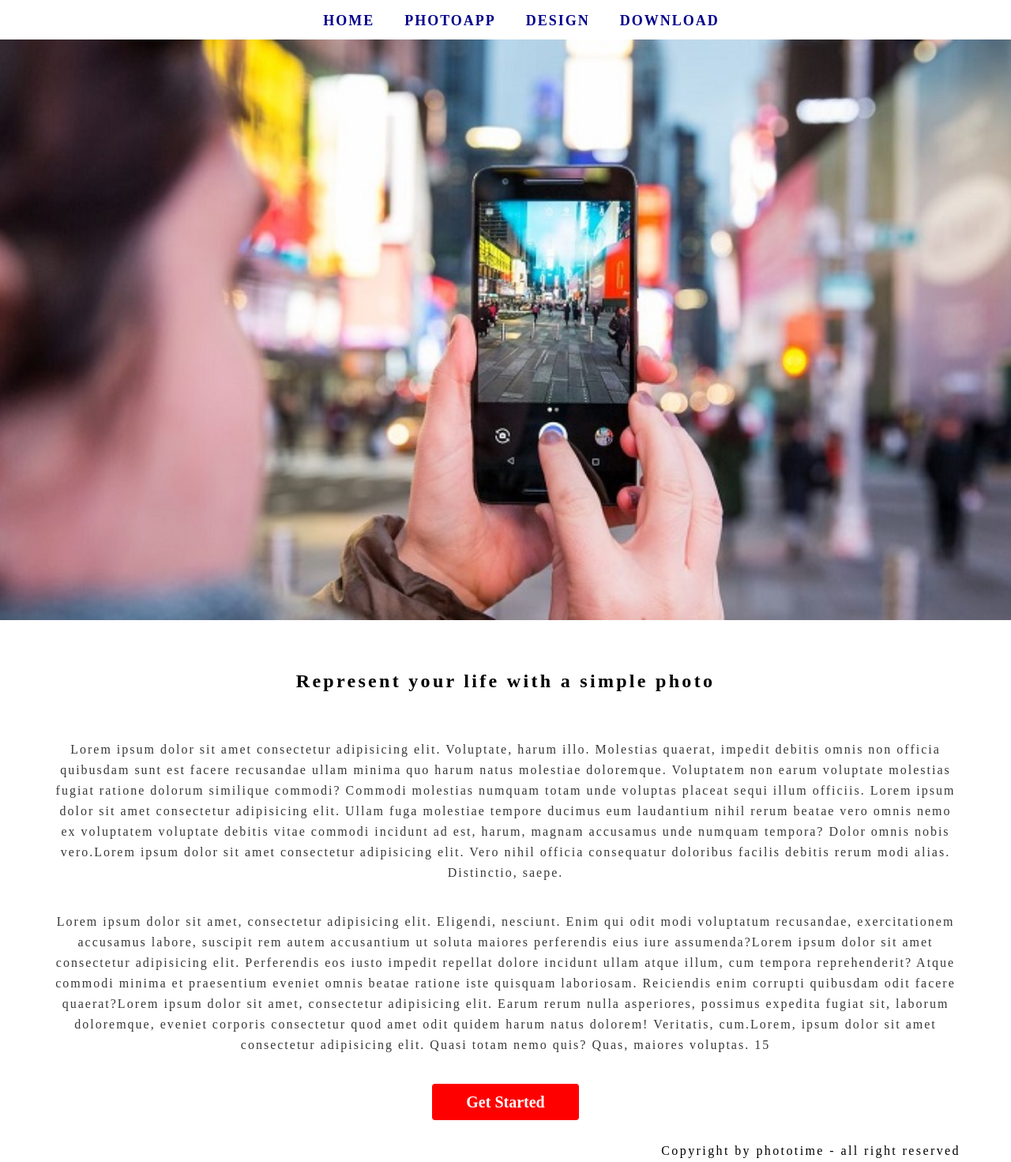
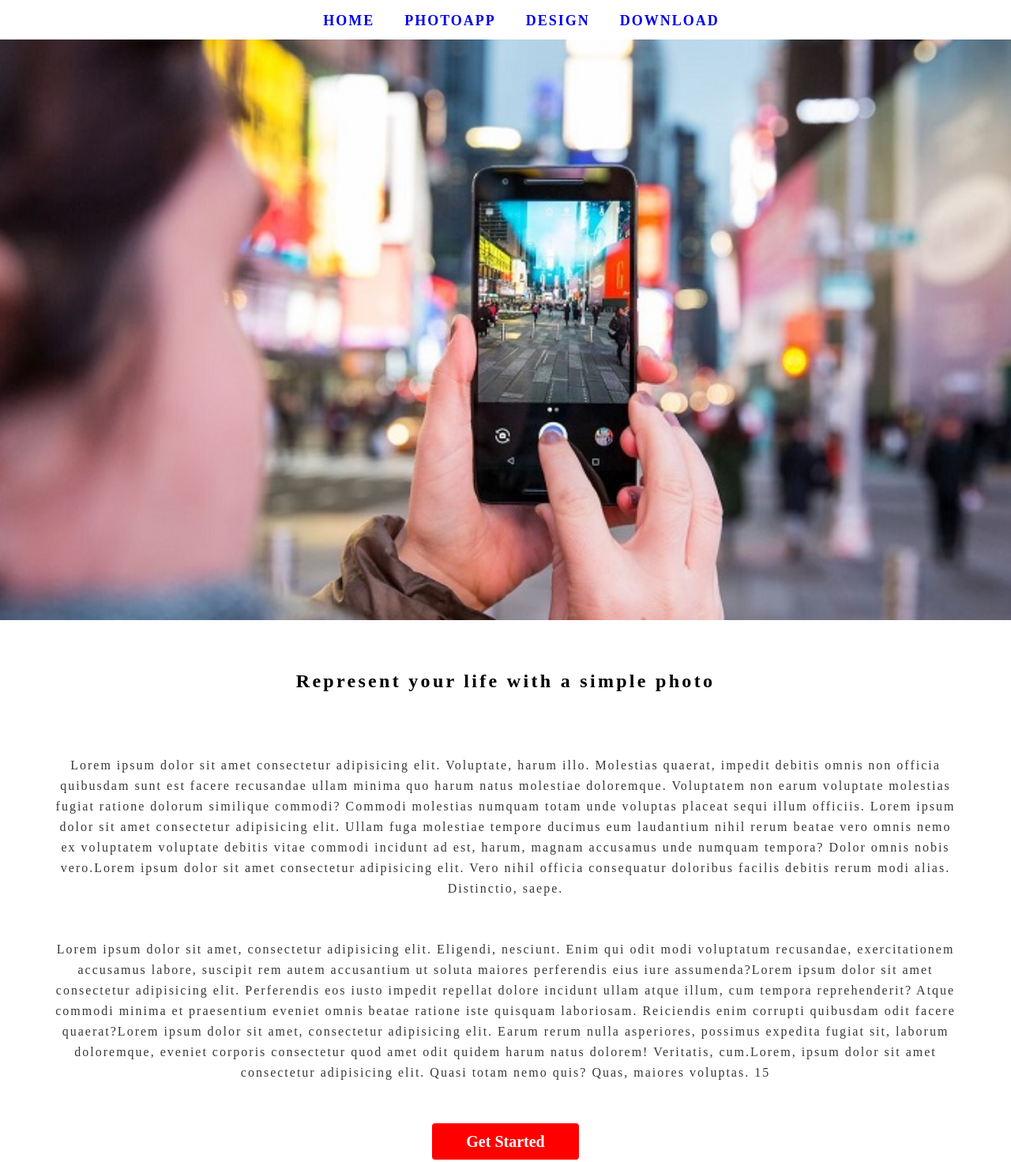
Before and after one commit to KateSof/Homework, a plain HTML site: page homework2-Simple-Photo/index.html in a window 1280 px wide. Shown: the top 1471 px of the page at 79% size. Drawn offline with Linux system fonts and the light colour scheme.

Commit message:
Add files via upload

```diff
--- a/homework2-Simple-Photo/index.html
+++ b/homework2-Simple-Photo/index.html
@@ -9,24 +9,24 @@
 <body>
     <header class="header">
         <ul class="navigation">
-            <a href="https://dan-it.com.ua/uk/" target="blank"><li class="Home">HOME</li></a>
-            <a href="#"><li class="PhotoApp">PHOTOAPP</li></a>
-            <a href="#"><li class="Design">DESIGN</li></a>
-            <a href="#"><li class="Download">DOWNLOAD</li></a>
+            <li><a href="https://dan-it.com.ua/uk/" target="blank">HOME</a></li>
+            <li><a href="#">PHOTOAPP</a></li>
+            <li><a href="#">DESIGN</a></li>
+            <li><a href="#">DOWNLOAD</a></li>
         </ul>
     </header>
     <main>
         <img src="image.png" alt="Photo">
         <h2>Represent your life with a simple photo</h2>
 
-        <span class="text">
-            <p class="firsttext"> Lorem ipsum dolor sit amet consectetur adipisicing elit. Voluptate, harum illo. Molestias quaerat, impedit debitis omnis non officia quibusdam sunt est facere recusandae ullam minima quo harum natus molestiae doloremque. Voluptatem non earum voluptate molestias fugiat ratione dolorum similique commodi? Commodi molestias numquam totam unde voluptas placeat sequi illum officiis.
+        <text>
+            <p> Lorem ipsum dolor sit amet consectetur adipisicing elit. Voluptate, harum illo. Molestias quaerat, impedit debitis omnis non officia quibusdam sunt est facere recusandae ullam minima quo harum natus molestiae doloremque. Voluptatem non earum voluptate molestias fugiat ratione dolorum similique commodi? Commodi molestias numquam totam unde voluptas placeat sequi illum officiis.
                 Lorem ipsum dolor sit amet consectetur adipisicing elit. Ullam fuga molestiae tempore ducimus eum laudantium nihil rerum beatae vero omnis nemo ex voluptatem voluptate debitis vitae commodi incidunt ad est, harum, magnam accusamus unde numquam tempora? Dolor omnis nobis vero.Lorem ipsum dolor sit amet consectetur adipisicing elit. Vero nihil officia consequatur doloribus facilis debitis rerum modi alias. Distinctio, saepe.</p>
-            <p class="secondtext">Lorem ipsum dolor sit amet, consectetur adipisicing elit. Eligendi, nesciunt. Enim qui odit modi voluptatum recusandae, exercitationem accusamus labore, suscipit rem autem accusantium ut soluta maiores perferendis eius iure assumenda?Lorem ipsum dolor sit amet consectetur adipisicing elit. Perferendis eos iusto impedit repellat dolore incidunt ullam atque illum, cum tempora reprehenderit? Atque commodi minima et praesentium eveniet omnis beatae ratione iste quisquam laboriosam. Reiciendis enim corrupti quibusdam odit facere quaerat?Lorem ipsum dolor sit amet, consectetur adipisicing elit. Earum rerum nulla asperiores, possimus expedita fugiat sit, laborum doloremque, eveniet corporis consectetur quod amet odit quidem harum natus dolorem! Veritatis, cum.Lorem, ipsum dolor sit amet consectetur adipisicing elit. Quasi totam nemo quis? Quas, maiores voluptas. 15</p>
-        </span>
-        <div class="button">
+            <p>Lorem ipsum dolor sit amet, consectetur adipisicing elit. Eligendi, nesciunt. Enim qui odit modi voluptatum recusandae, exercitationem accusamus labore, suscipit rem autem accusantium ut soluta maiores perferendis eius iure assumenda?Lorem ipsum dolor sit amet consectetur adipisicing elit. Perferendis eos iusto impedit repellat dolore incidunt ullam atque illum, cum tempora reprehenderit? Atque commodi minima et praesentium eveniet omnis beatae ratione iste quisquam laboriosam. Reiciendis enim corrupti quibusdam odit facere quaerat?Lorem ipsum dolor sit amet, consectetur adipisicing elit. Earum rerum nulla asperiores, possimus expedita fugiat sit, laborum doloremque, eveniet corporis consectetur quod amet odit quidem harum natus dolorem! Veritatis, cum.Lorem, ipsum dolor sit amet consectetur adipisicing elit. Quasi totam nemo quis? Quas, maiores voluptas. 15</p>
+        </text>
+
         <button><div class="text-button">Get Started</div></button>
-        </div>
+
     </main>
     <footer>
         <div class="inf">Copyright by phototime - all right reserved</div>
--- a/homework2-Simple-Photo/style.css
+++ b/homework2-Simple-Photo/style.css
@@ -6,6 +6,10 @@ body{
 
     height: 50px;
 
+}
+a{
+    text-decoration-line: none;
+    cursor: pointer;
 }
 li{
     display: inline-block;
@@ -37,7 +41,7 @@ h2{
 
 
 }
-.text{
+text{
     padding-left: 5%;
     padding-right: 5%;
     display: block;
@@ -50,9 +54,9 @@ h2{
     color: #373737;
     letter-spacing: 2px;
 }
-.secondtext{
+p{
     padding-top: 20px;
-    letter-spacing: 2px;
+    padding-bottom: 15px;
 }
 button{
     background-color:#FF0000;
@@ -66,9 +70,9 @@ button{
     font-weight: bold;
     font-size: 12px;
     line-height: 12px;
+    cursor: pointer;
 }
-.button{
-
+main{
     text-align: center;
 }
 footer{
```
